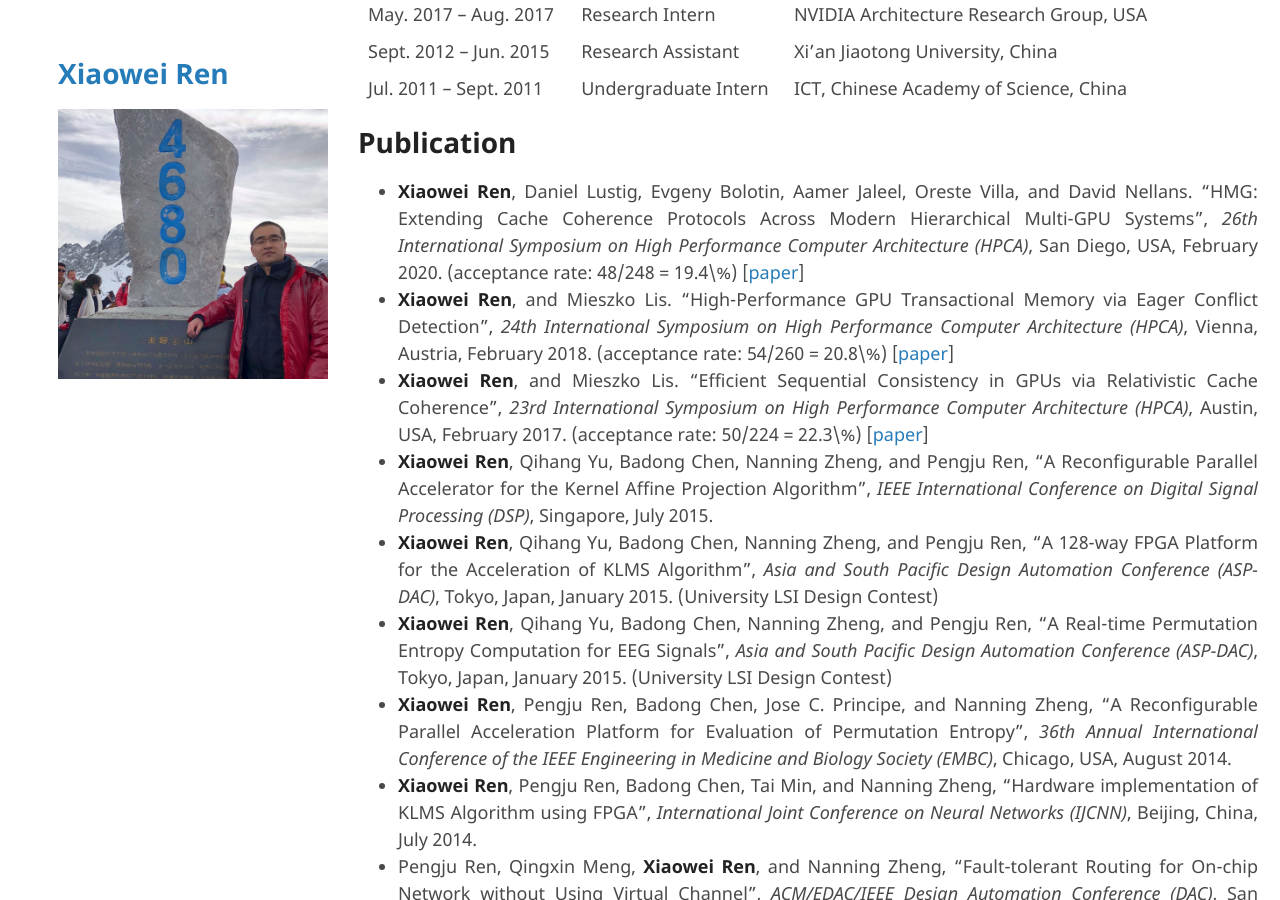
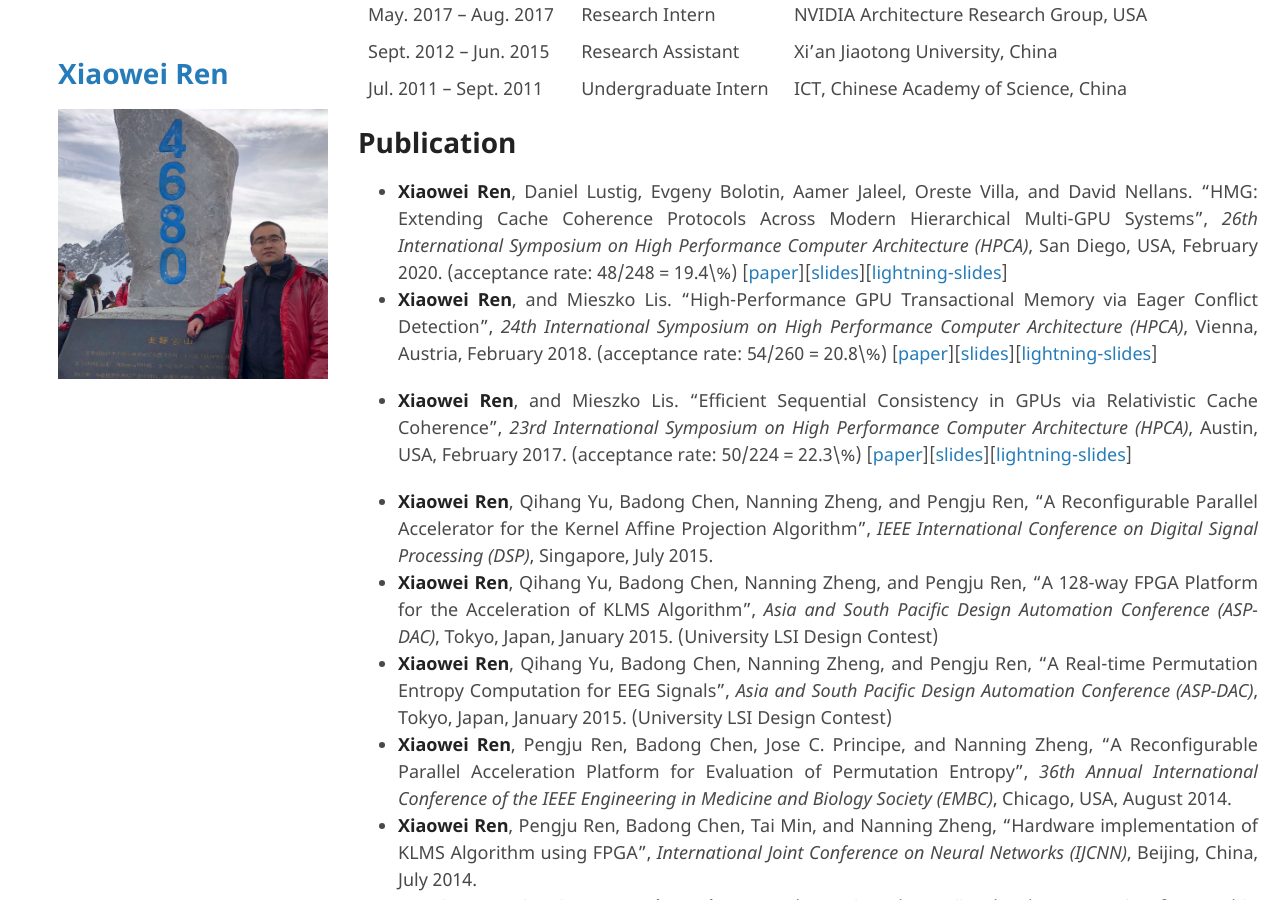
Before and after one commit to ericrxw/xiaoweiren, a Jekyll site: the page built from index.md, in a window 1280 px wide and 900 px high, scrolled down 547 px. Built offline with Jekyll 4.4.1, drawn with Linux system fonts in a browser that asks for light colours; our own code applies the rules of GitHub Pages for plain Markdown files; the repository's description, which GitHub fills in, is left out; some of the changed lines change nothing that is shown.

Commit message:
add slides

```diff
--- a/index.md
+++ b/index.md
@@ -17,9 +17,11 @@
 
 # Publication
 
-* **Xiaowei Ren**, Daniel Lustig, Evgeny Bolotin, Aamer Jaleel, Oreste Villa, and David Nellans. "HMG: Extending Cache Coherence Protocols Across Modern Hierarchical Multi-GPU Systems", _26th International Symposium on High Performance Computer Architecture (HPCA)_, San Diego, USA, February 2020. (acceptance rate: 48/248 = 19.4\%) [[paper](./docs/HPCA2020/HMG_HPCA2020.pdf)]
-* **Xiaowei Ren**, and Mieszko Lis. "High-Performance GPU Transactional Memory via Eager Conflict Detection", _24th International Symposium on High Performance Computer Architecture (HPCA)_, Vienna, Austria, February 2018. (acceptance rate: 54/260 = 20.8\%) [[paper](./docs/HPCA2018/GETM_HPCA2018.pdf)]
-* **Xiaowei Ren**, and Mieszko Lis. "Efficient Sequential Consistency in GPUs via Relativistic Cache Coherence", _23rd International Symposium on High Performance Computer Architecture (HPCA)_, Austin, USA, February 2017. (acceptance rate: 50/224 = 22.3\%) [[paper](./docs/HPCA2017/RCC_HPCA2017.pdf)]
+* **Xiaowei Ren**, Daniel Lustig, Evgeny Bolotin, Aamer Jaleel, Oreste Villa, and David Nellans. "HMG: Extending Cache Coherence Protocols Across Modern Hierarchical Multi-GPU Systems", _26th International Symposium on High Performance Computer Architecture (HPCA)_, San Diego, USA, February 2020. (acceptance rate: 48/248 = 19.4\%) [[paper](./docs/HPCA2020/HMG-HPCA2020.pdf)][[slides](./docs/HPCA2020/HMG-HPCA2020.pptx)][[lightning-slides](./docs/HPCA2020/HMG-HPCA2020-Lightning.pptx)]
+* **Xiaowei Ren**, and Mieszko Lis. "High-Performance GPU Transactional Memory via Eager Conflict Detection", _24th International Symposium on High Performance Computer Architecture (HPCA)_, Vienna, Austria, February 2018. (acceptance rate: 54/260 = 20.8\%) [[paper](./docs/HPCA2018/GETM-HPCA2018.pdf)][[slides](./docs/HPCA2018/GETM-HPCA2018.pptx)][[lightning-slides](./docs/HPCA2018/GETM-HPCA2018-Lightning.pptx)]
+
+* **Xiaowei Ren**, and Mieszko Lis. "Efficient Sequential Consistency in GPUs via Relativistic Cache Coherence", _23rd International Symposium on High Performance Computer Architecture (HPCA)_, Austin, USA, February 2017. (acceptance rate: 50/224 = 22.3\%) [[paper](./docs/HPCA2017/RCC-HPCA2017.pdf)][[slides](./docs/HPCA2017/RCC-HPCA2017.pptx)][[lightning-slides](./docs/HPCA2017/RCC-HPCA2017-Lightning.pptx)]
+
 * **Xiaowei Ren**, Qihang Yu, Badong Chen, Nanning Zheng, and Pengju Ren, "A Reconfigurable Parallel Accelerator for the Kernel Affine Projection Algorithm", _IEEE International Conference on Digital Signal Processing (DSP)_, Singapore, July 2015.
 * **Xiaowei Ren**, Qihang Yu, Badong Chen, Nanning Zheng, and Pengju Ren, "A 128-way FPGA Platform for the Acceleration of KLMS Algorithm", _Asia and South Pacific Design Automation Conference (ASP-DAC)_, Tokyo, Japan, January 2015. (University LSI Design Contest)
 * **Xiaowei Ren**, Qihang Yu, Badong Chen, Nanning Zheng, and Pengju Ren, "A Real-time Permutation Entropy Computation for EEG Signals", _Asia and South Pacific Design Automation Conference (ASP-DAC)_, Tokyo, Japan, January 2015. (University LSI Design Contest)
```
Also changed, not shown: 11 other files.
